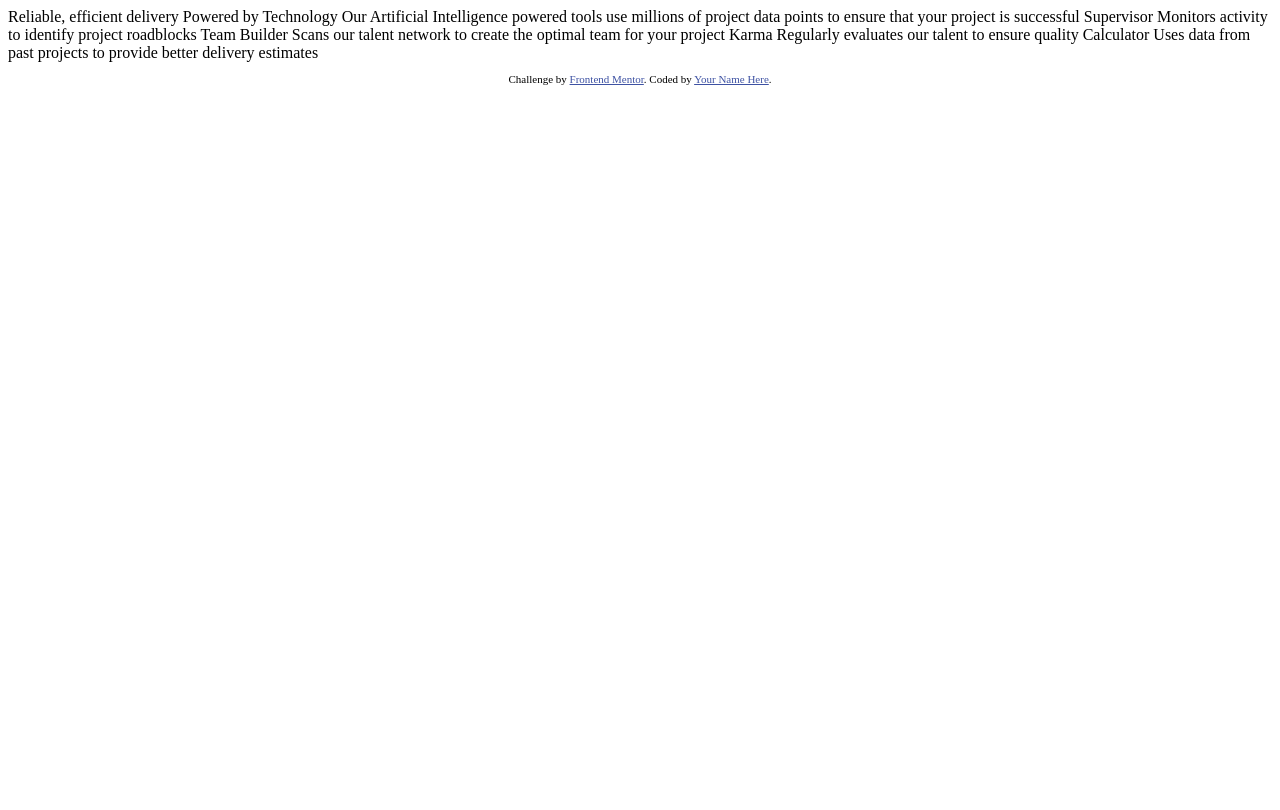
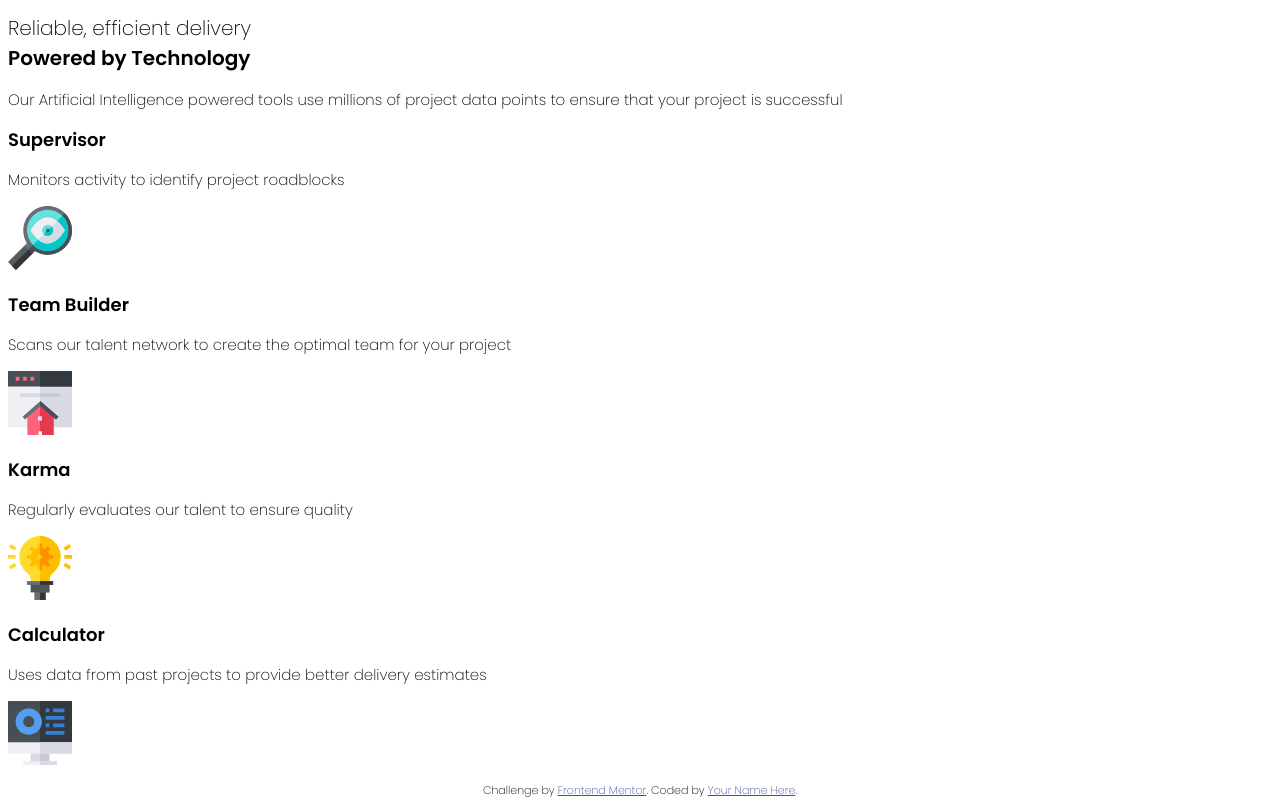
Before and after one commit to MauritzLM/four-card-feature-section, a plain HTML site: page index.html in a window 1280 px wide. Drawn offline with Linux system fonts and the light colour scheme.

Commit message:
added basic markup, added fonts

```diff
--- a/index.html
+++ b/index.html
@@ -1,40 +1,52 @@
 <!DOCTYPE html>
 <html lang="en">
+
 <head>
   <meta charset="UTF-8">
-  <meta name="viewport" content="width=device-width, initial-scale=1.0"> <!-- displays site properly based on user's device -->
+  <meta name="viewport" content="width=device-width, initial-scale=1.0">
+  <!-- displays site properly based on user's device -->
 
+  <link rel="stylesheet" href="style.css">
   <link rel="icon" type="image/png" sizes="32x32" href="./images/favicon-32x32.png">
+  <link rel="preconnect" href="https://fonts.googleapis.com">
+  <link rel="preconnect" href="https://fonts.gstatic.com" crossorigin>
+  <link href="https://fonts.googleapis.com/css2?family=Poppins:wght@200;400;600&display=swap" rel="stylesheet">
 
   <title>Frontend Mentor | Four card feature section</title>
 
-  <!-- Feel free to remove these styles or customise in your own stylesheet 👍 -->
-  <style>
-    .attribution { font-size: 11px; text-align: center; }
-    .attribution a { color: hsl(228, 45%, 44%); }
-  </style>
 </head>
+
 <body>
+  <main>
+    <h1>Reliable, efficient delivery <br>
+      Powered by Technology</h1>
 
-  Reliable, efficient delivery
-  Powered by Technology
+    <p>Our Artificial Intelligence powered tools use millions of project data points
+      to ensure that your project is successful</p>
 
-  Our Artificial Intelligence powered tools use millions of project data points
-  to ensure that your project is successful
-
-  Supervisor
-  Monitors activity to identify project roadblocks
-
-  Team Builder
-  Scans our talent network to create the optimal team for your project
-
-  Karma
-  Regularly evaluates our talent to ensure quality
-
-  Calculator
-  Uses data from past projects to provide better delivery estimates
-
-
+    <div class="ai-types">
+      <section class="supervisor">
+        <h2>Supervisor</h2>
+        <p>Monitors activity to identify project roadblocks</p>
+        <img src="./images/icon-supervisor.svg" alt="">
+      </section>
+      <section class="teambuilder">
+        <h2>Team Builder</h2>
+        <p>Scans our talent network to create the optimal team for your project</p>
+        <img src="./images/icon-team-builder.svg" alt="">
+      </section>
+      <section class="karma">
+        <h2>Karma</h2>
+        <p>Regularly evaluates our talent to ensure quality</p>
+        <img src="./images/icon-karma.svg" alt="">
+      </section>
+      <section class="calculator">
+        <h2>Calculator</h2>
+        <p>Uses data from past projects to provide better delivery estimates</p>
+        <img src="./images/icon-calculator.svg" alt="">
+      </section>
+    </div>
+  </main>
   <footer>
     <p class="attribution">
       Challenge by <a href="https://www.frontendmentor.io?ref=challenge" target="_blank">Frontend Mentor</a>.
@@ -42,4 +54,5 @@
     </p>
   </footer>
 </body>
+
 </html>
--- a/style.css
+++ b/style.css
@@ -0,0 +1,37 @@
+* {
+    box-sizing: border-box;
+}
+
+html {
+    font-size: 10px;
+    font-family: 'Poppins', sans-serif;
+}
+
+body {
+    font-size: 1.5rem;
+}
+
+h1 {
+    font-size: 2rem;
+}
+
+h1::first-line {
+    font-weight: 200;
+}
+
+h2 {
+    font-size: 1.8rem;
+}
+
+p {
+    font-weight: 200;
+}
+
+.attribution {
+    font-size: 11px;
+    text-align: center;
+}
+
+.attribution a {
+    color: hsl(228, 45%, 44%);
+}
```
